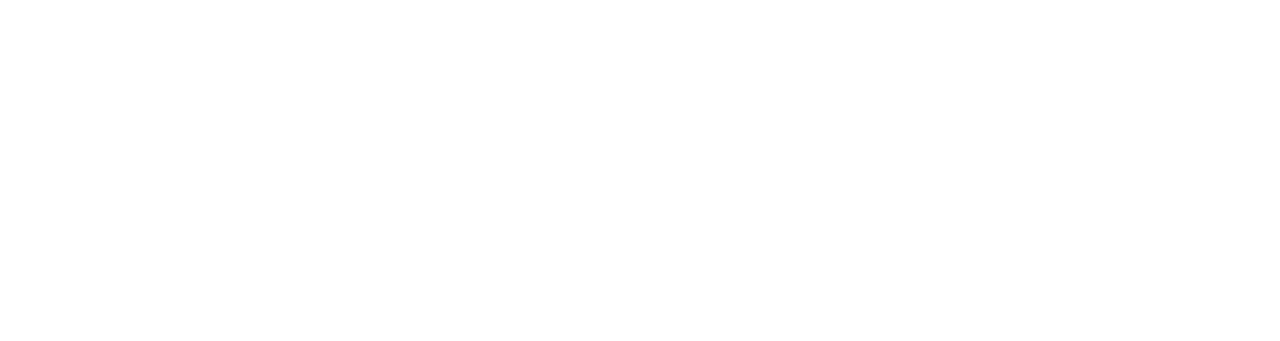
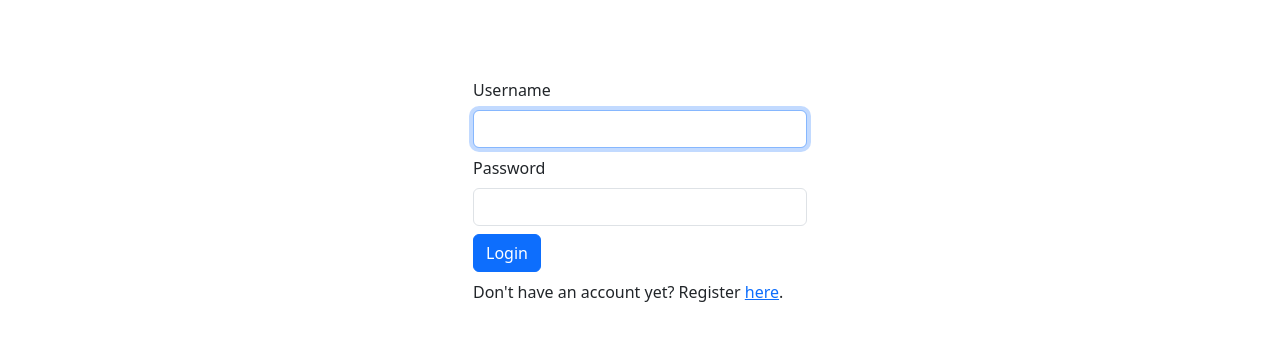
Before and after one commit to nknguyenhc/SuperCellMates, a React (Create React App) app in the folder webfrontend/: page /login in a window 1280 px wide. Before the commit this address had no page. Shown: the part 205-546 px from the top of the page. Built offline with nearby package versions, Linux system fonts and the light colour scheme; no server answers.

Commit message:
Login page

```diff
--- a/webfrontend/package.json
+++ b/webfrontend/package.json
@@ -2,6 +2,7 @@
   "name": "webfrontend",
   "version": "0.1.0",
   "private": true,
+  "proxy": "http://127.0.0.1:8000",
   "dependencies": {
     "@reduxjs/toolkit": "^1.9.5",
     "@testing-library/jest-dom": "^5.17.0",
--- a/webfrontend/src/App.tsx
+++ b/webfrontend/src/App.tsx
@@ -1,9 +1,46 @@
 import NavBar from "./components/navbar/navbar";
+import { useEffect } from "react";
+import { useDispatch } from "react-redux";
+import { triggerErrorMessage } from "./utils/locals";
+import { login, logout, setStaff, setSuperuser } from "./redux/auth-slice";
+import { Outlet } from "react-router-dom";
 
 export default function App() {
+  const dispatch = useDispatch();
+
+  useEffect(() => {
+    // determine current user
+    fetch('/async')
+      .then(res => {
+        if (res.status !== 200) {
+          triggerErrorMessage();
+          return;
+        }
+        res.json().then(res => {
+          if (res.is_logged_in) {
+            dispatch(login({
+              username: res.username,
+            }));
+          } else {
+            dispatch(logout());
+          }
+          if (res.is_admin) {
+            dispatch(setStaff());
+          }
+          if (res.is_superuser) {
+            dispatch(setSuperuser());
+          }
+        })
+      });
+
+    // clear session storage
+    sessionStorage.clear();
+  }, [dispatch]);
+
   return (
     <div className="App">
       <NavBar />
+      <Outlet />
     </div>
   );
 }
--- /dev/null
+++ b/webfrontend/src/components/auth/login/login.scss
@@ -0,0 +1,25 @@
+.authentication {
+    &-form {
+        width: 350px;
+        position: relative;
+
+        &-container {
+            height: 85vh;
+            display: flex;
+            flex-direction: row;
+            justify-content: center;
+            align-items: center;
+        }
+    }
+
+    &-error {
+        position: absolute;
+        top: 100%;
+    }
+
+    &-submit {
+        display: flex;
+        flex-direction: row;
+        gap: 20px;
+    }
+}
--- /dev/null
+++ b/webfrontend/src/components/auth/login/login.tsx
@@ -0,0 +1,91 @@
+import { useCallback, useState, FormEvent } from "react";
+import { postRequestContent } from "../../../utils/request";
+import { triggerErrorMessage } from "../../../utils/locals";
+
+
+export const Login = (): JSX.Element => {
+    const [isUsernameError, setIsUsernameError] = useState<boolean>(false);
+    const [isPasswordError, setIsPasswordError] = useState<boolean>(false);
+    const [username, setUsername] = useState<string>('');
+    const [password, setPassword] = useState<string>('');
+    const [errorMessage, setErrorMessage] = useState<string>('');
+
+    const handleSubmit = useCallback<(e: FormEvent<HTMLFormElement>)
+            => void>((e: FormEvent<HTMLFormElement>) => {
+        e.preventDefault();
+
+        let isError = false;
+        if (username === '') {
+            setIsUsernameError(true);
+            setErrorMessage('Username cannot be empty!');
+            isError = true;
+        }
+        if (password === '') {
+            setIsPasswordError(true);
+            setErrorMessage('Password cannot be empty!');
+            isError = true;
+        }
+        if (isError) {
+            return;
+        }
+        setErrorMessage('');
+
+        fetch('/login_async', postRequestContent({
+            username: username,
+            password: password,
+        }))
+            .then(res => {
+                if (res.status !== 200) {
+                    triggerErrorMessage();
+                } else {
+                    res.text().then(res => console.log(res));
+                }
+            })
+    }, [username, password]);
+
+    return <div className="authentication-form-container">
+        <form
+            autoComplete="off"
+            method="POST"
+            id="login-form"
+            className="authentication-form needs-validation"
+            noValidate
+            onSubmit={handleSubmit}
+        >
+            <div className="m-2">
+                <label className="form-label">Username</label>
+                <input
+                    type="text"
+                    className={"form-control" + (isUsernameError ? " is-invalid" : "")}
+                    autoFocus
+                    required
+                    onChange={e => {
+                        setUsername(e.target.value);
+                        setIsUsernameError(false);
+                    }}
+                />
+                <div className="invalid-feedback">Please enter a username</div>
+            </div>
+            <div className="m-2">
+                <label className="form-label">Password</label>
+                <input
+                    type="password"
+                    className={"form-control" + (isPasswordError ? " is-invalid" : "")}
+                    required
+                    onChange={e => {
+                        setPassword(e.target.value);
+                        setIsPasswordError(false);
+                    }}
+                />
+                <div className="invalid-feedback">Please enter a password</div>
+            </div>
+            <div className="m-2">
+                <input type="submit" className="btn btn-primary" value="Login" />
+            </div>
+            <div className="m-2">Don't have an account yet? Register <a href="/register">here</a>.</div>
+            {errorMessage !== '' && <div className="authentication-error">
+                <div className="alert alert-danger m-2" id="login-message">{errorMessage}</div>
+            </div>}
+        </form>
+    </div>;
+}
--- a/webfrontend/src/index.scss
+++ b/webfrontend/src/index.scss
@@ -12,8 +12,5 @@
     monospace;
 }
 
-a {
-  text-decoration: none;
-}
-
 @import './components/navbar/navbar.scss';
+@import './components/auth/login/login.scss';
--- a/webfrontend/src/redux/auth-slice.tsx
+++ b/webfrontend/src/redux/auth-slice.tsx
@@ -1,25 +1,30 @@
 import { createSlice } from '@reduxjs/toolkit'
 
-// Define a type for the slice state
 interface AuthState {
   isLoggedIn: boolean,
+  username: string,
   isStaff: boolean,
   isSuperuser: boolean,
 }
 
-// Define the initial state using that type
 const initialState: AuthState = {
-  isLoggedIn: true,
-  isStaff: true,
-  isSuperuser: true,
+  isLoggedIn: false,
+  username: '',
+  isStaff: false,
+  isSuperuser: false,
 }
 
 export const authSlice = createSlice({
   name: 'auth',
   initialState,
   reducers: {
-    login: state => {
+    login: (state, action: {
+      payload: {
+        username: string,
+      },
+    }) => {
       state.isLoggedIn = true;
+      state.username = action.payload.username;
     },
     setStaff: state => {
       state.isStaff = true;
@@ -35,6 +40,6 @@
   }
 })
 
-export const { login, logout } = authSlice.actions
+export const { login, logout, setStaff, setSuperuser } = authSlice.actions
 
 export default authSlice.reducer
--- a/webfrontend/src/router/router.tsx
+++ b/webfrontend/src/router/router.tsx
@@ -1,11 +1,16 @@
 import { createBrowserRouter } from "react-router-dom";
 import App from "../App";
+import { Login } from "../components/auth/login/login";
 
 const router = createBrowserRouter([
     {
         path: "/",
         element: <App />,
         children: [
+            {
+                path: "/login",
+                element: <Login />,
+            }
         ]
     }
 ]);
--- a/webfrontend/src/utils/locals.tsx
+++ b/webfrontend/src/utils/locals.tsx
@@ -13,3 +13,7 @@
 export function getStringFrom(key: string, defaultValue: string, storage: Storage): string {
     return storage.getItem(key) ? storage.getItem(key)! : defaultValue;
 }
+
+export function triggerErrorMessage() {
+    alert("An error has occurred, please try again later.");
+}
```
Also changed, not shown: 1 other file (tests, documents, lock files or other folders).
